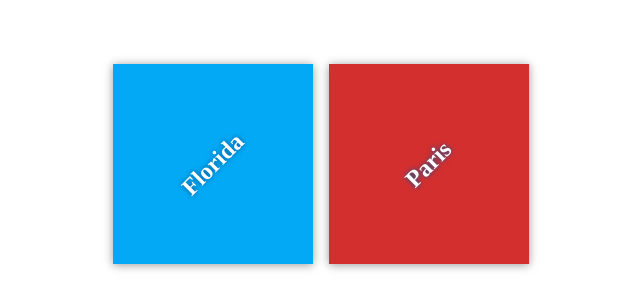
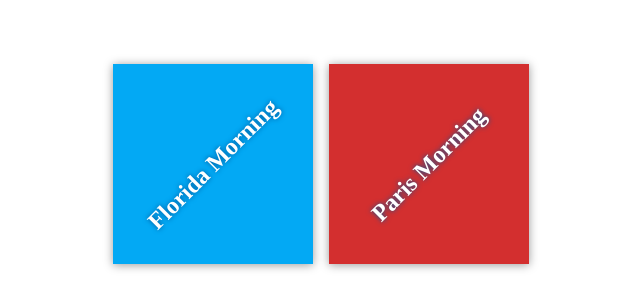
Before and after one commit to Barkhadle/my-travel-plans, a plain HTML site: page index.html in a window 1280 px wide. Shown: the part 236-544 px from the top of the page, without its empty margins (319-959 px from the left). Drawn offline with Linux system fonts and the light colour scheme.

Commit message:
first modification

```diff
--- a/index.html
+++ b/index.html
@@ -11,11 +11,11 @@
     <div class="container">
         <div class="destination-container">
             <div class="destination" id="florida">
-                <h2>Florida</h2>
+                <h2>Florida Morning</h2>
             </div>
 
             <div class="destination" id="paris">
-                <h2>Paris</h2>
+                <h2>Paris Morning</h2>
             </div>
         </div>
     </div>
```
